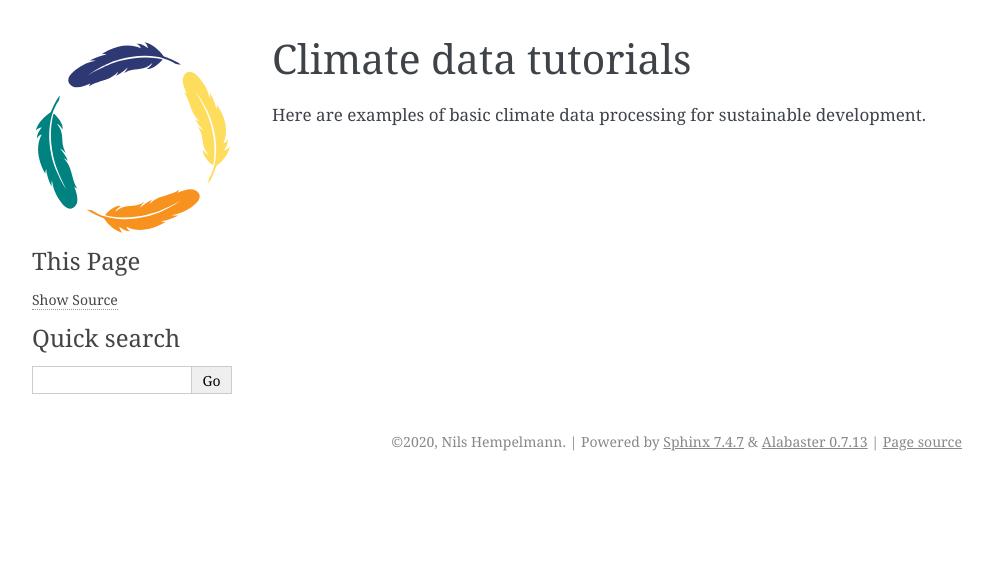
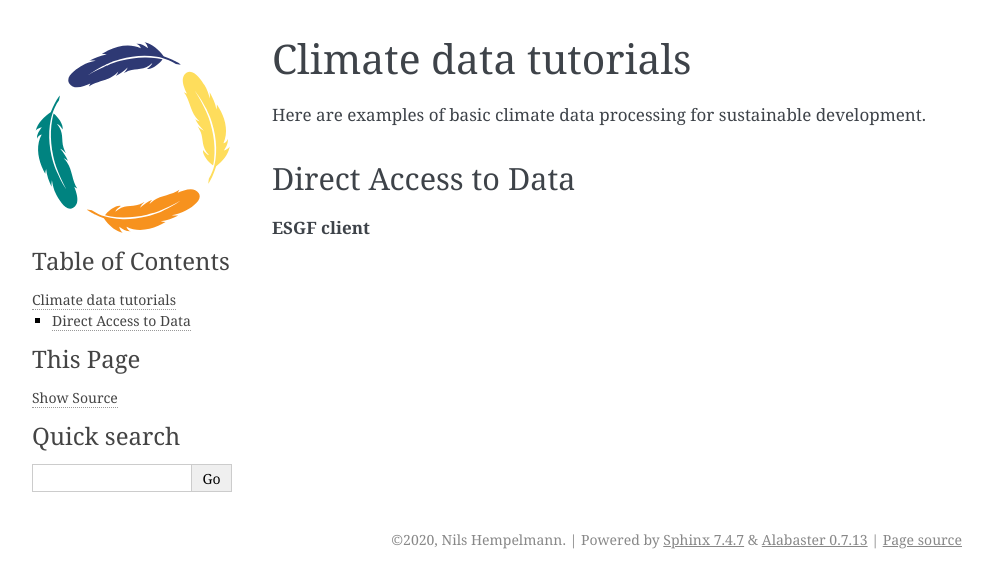
Before and after one commit to nilshempelmann/climdatatutorial, a Sphinx documentation site: the page built from docs/source/notebooks/index.rst, in a window 1280 px wide. Shown: the top 588 px of the page, without its empty margins (148-1141 px from the left). Built offline with Sphinx 7.4.7, drawn with Linux system fonts in a browser that asks for light colours; pages that are not in the unit, such as notebooks, are missing from menus.

Commit message:
reorganise structure

```diff
--- a/docs/source/introduction.rst
+++ b/docs/source/introduction.rst
@@ -4,11 +4,5 @@
 Getting Started
 ***************
 
-Direct Access to Data
----------------------
-
-**ESGF client**
-
-
 
 Some introduction to **Data for sustainable Development**
--- a/docs/source/notebooks/index.rst
+++ b/docs/source/notebooks/index.rst
@@ -1,9 +1,16 @@
-======================
+.. _climatedatatutorial
+
+
 Climate data tutorials
 ======================
 
 Here are examples of basic climate data processing for sustainable development.
 
+Direct Access to Data
+---------------------
+
+**ESGF client**
+
 
 .. toctree::
 
```
